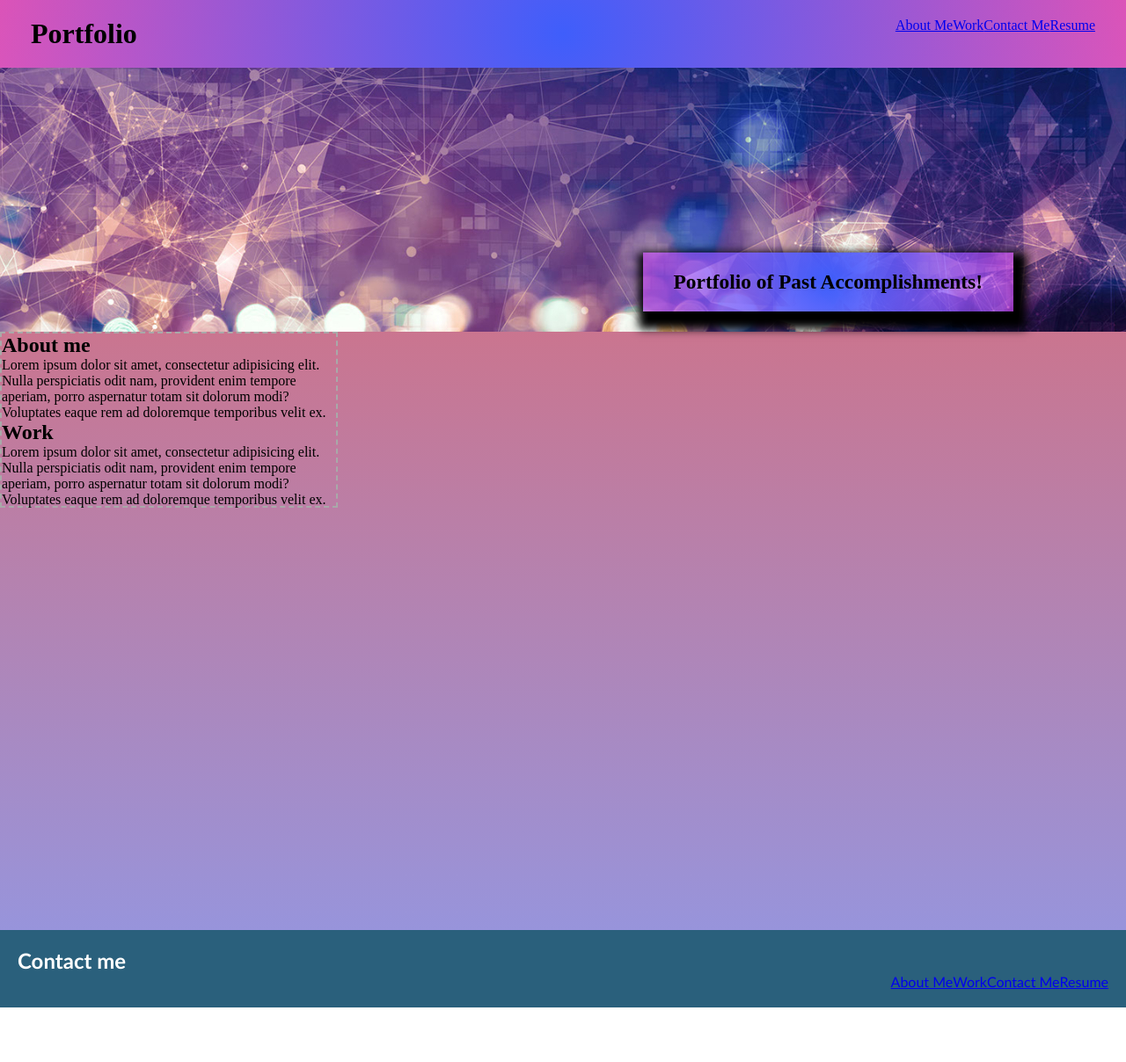
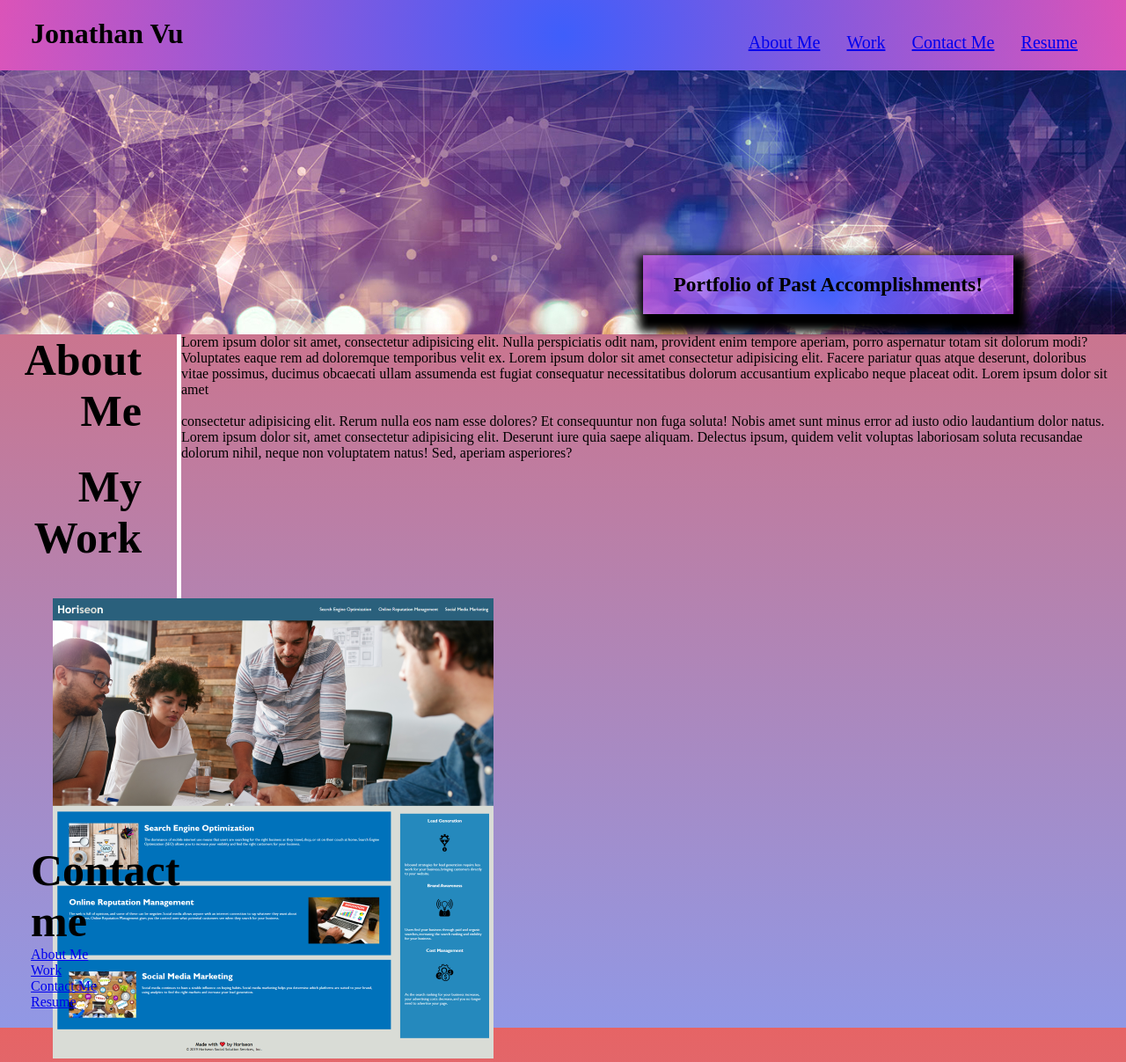
Before and after one commit to Jonnvoo/portfolio, a plain HTML site: page index.html in a window 1280 px wide. Shown: the whole page at 88% size. Before the commit the page ends 1145 px from the top, so only its background shows below. Drawn offline with Linux system fonts and the light colour scheme.

Commit message:
fixed about me section with text alignment issues

```diff
--- a/assets/style.css
+++ b/assets/style.css
@@ -1,5 +1,5 @@
 :root {
-    --primary: darkgrey;
+    --primary:radial-gradient(circle, rgba(63,94,251,1) 0%, rgba(210,70,252,0.5494572829131652) 100%) ;
     --accent: white;
 }
 
@@ -7,6 +7,7 @@
     margin: 0;
     padding: 0;
     box-sizing: border-box;
+    font-family: serif;
 }
 body{
     background: linear-gradient(#e66465, #9198e5);;}
@@ -14,7 +15,7 @@ body{
 header{
     padding: 20px 35px;
     background: rgb(63,94,251);
-    background: radial-gradient(circle, rgba(63,94,251,1) 0%, rgba(210,70,252,0.5494572829131652) 100%);
+    background: var(--primary);
     display:flex;
     justify-content: space-between;
     flex-wrap: wrap;
@@ -22,20 +23,55 @@ header{
 }
 
 main {
-    min-height: 85vh;
+    min-height: 70vh;
 }
 
-header nav ul{
+h2{
+    font-size: 50px;
+}
+
+.sidebar{
+    border-right: 5px solid white ;
+    min-height: 100%;
+    text-align: right;
+    padding-right: 40px;
+    min-width: 15%;
+    max-width: 15%;
+    flex-grow: 1;
+}
+
+
+
+.content{
     display: flex;
-    flex-wrap: wrap;
-    justify-content: space-between;
-    align-items: center;
-    list-style: none;
-    text-decoration: none;
+    padding:  0 20px;
+
+
+
+
     }
 
 
-.hero-image {
+
+
+header nav ul{
+    padding-top: 15px;
+    margin-right: 20px;
+    float: right;
+    font-family: 'Gill Sans', 'Gill Sans MT', Calibri, 'Trebuchet MS', sans-serif;
+    font-size: 20px;
+    list-style-type: none ;
+    text-decoration: none;
+    color: black
+
+    }
+header nav ul li {
+        display: inline-block;
+        margin-left: 25px;
+    }
+
+
+.banner{
     height: 300px;
     background-image: url("./images/banner.jpg");
     background-size: cover;
@@ -47,42 +83,41 @@ header nav ul{
   }
 
 
-  .hero-text {
+.banner-text {
     text-align: right;
     position: absolute;
     top: 70%;
     right: 10%;
     color: black;
     padding: 20px 35px;
-    background: rgb(63,94,251);
-    background: radial-gradient(circle, rgba(63,94,251,1) 0%, rgba(210,70,252,0.5494572829131652) 100%);
+    background: var(--primary);
     box-shadow: 5px 10px 10px 10px black;
     font-size: 20px;
+  }
+
+  .card{
+    width: 100%;
+    height: 150px;
+    padding: 40px;
+
+
   }
 
 
 
 
+footer{
+    padding: 20px 35px;
+    display:flex;
+    justify-content: space-between;
+    flex-wrap: wrap;
+    border-right: 5px solid white ;
+    min-height: 100%;
+    min-width: 15%;
+    max-width: 15%;
 
-footer{
-    padding: 20px;
-    font-family: 'Trebuchet MS', 'Lucida Sans Unicode', 'Lucida Grande', 'Lucida Sans', Arial, sans-serif;
-    background-color: #2a607c;
-    color: #ffffff;
-    text-decoration: none;
 }
-footer nav ul
-{
-    display: flex;
-    flex-wrap: wrap;
-    justify-content: right;
-    align-items: center;
-    list-style: none;
-    text-decoration: none;
-    }
-
-article{
-    width:30%;
-    border: 2px  dashed var(--primary);
-    height: 200px;
+footer nav ul li {
+    display: inline-block;
+        margin-right: 25px;
 }
--- a/index.html
+++ b/index.html
@@ -9,7 +9,7 @@
 </head>
 <body>
     <header>
-        <h1>Portfolio</h1>
+        <h1>Jonathan Vu</h1>
         <nav>
             <ul>
 
@@ -31,25 +31,30 @@
         </nav>
 
     </header>
-        <section class="hero-image">
-            <section class="hero-text">
+        <section class="banner">
+            <section class="banner-text">
                 <h1>Portfolio of Past Accomplishments!</h1>
-
-
             </section>
         </section>
     <main>
-        <article>
-            <h2>
-                About me
-            </h2>
-                <p>Lorem ipsum dolor sit amet, consectetur adipisicing elit. Nulla perspiciatis odit nam, provident enim tempore aperiam, porro aspernatur totam sit dolorum modi? Voluptates eaque rem ad doloremque temporibus velit ex.</p>
-            <h2>
-                Work
-            </h2>
-                <p>Lorem ipsum dolor sit amet, consectetur adipisicing elit. Nulla perspiciatis odit nam, provident enim tempore aperiam, porro aspernatur totam sit dolorum modi? Voluptates eaque rem ad doloremque temporibus velit ex.</p>
+        <article class="content" id="content">
+            <section class="sidebar">
+                <h2>About Me</h2>
+            </section>
+                <p>Lorem ipsum dolor sit amet, consectetur adipisicing elit. Nulla perspiciatis odit nam, provident enim tempore aperiam, porro aspernatur totam sit dolorum modi? Voluptates eaque rem ad doloremque temporibus velit ex. Lorem ipsum dolor sit amet consectetur adipisicing elit. Facere pariatur quas atque deserunt, doloribus vitae possimus, ducimus obcaecati ullam assumenda est fugiat consequatur necessitatibus dolorum accusantium explicabo neque placeat odit. Lorem ipsum dolor sit amet
+                <br><br>
+                consectetur adipisicing elit. Rerum nulla eos nam esse dolores? Et consequuntur non fuga soluta! Nobis amet sunt minus error ad iusto odio laudantium dolor natus. Lorem ipsum dolor sit, amet consectetur adipisicing elit. Deserunt iure quia saepe aliquam. Delectus ipsum, quidem velit voluptas laboriosam soluta recusandae dolorum nihil, neque non voluptatem natus! Sed, aperiam asperiores?</p>
         </article>
-    <h2>
+
+        <article class="content" id="content">
+            <section class="sidebar">
+                <h2>My Work</h2>
+            <section>
+                <div class="card">
+                <img src="./assets/images/screenshot 2.png" alt="Horesion websute">
+                </div>
+        </article>
+
     </main>
     <footer>
         <h2>Contact me</h2>
```
Also changed, not shown: assets/images/screenshot 2.png (added).
